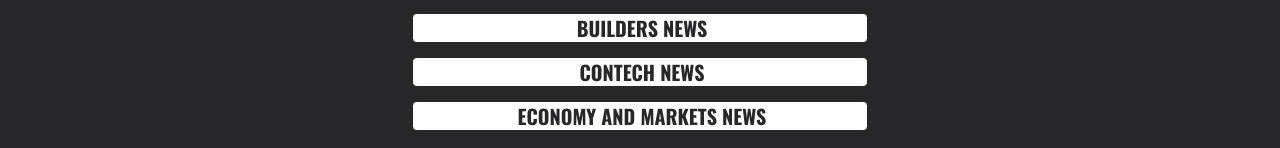
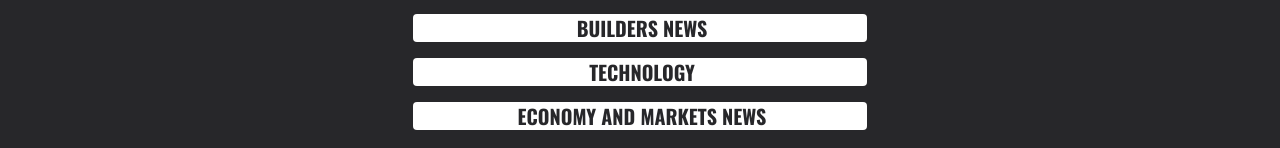
Before and after one commit to frankgimeno3/buildinformer, a Next.js app: page /access in a window 1280 px wide. Both pictures are taken after a click on the element "News". Shown: the part 466-614 px from the top of the page. Built offline with nearby package versions, Linux system fonts and the light colour scheme.

Commit message:
cambio de contech a tech

```diff
--- a/src/app/components/navs/NewsMenu.tsx
+++ b/src/app/components/navs/NewsMenu.tsx
@@ -40,8 +40,8 @@ const NewsMenu: FC<NewsMenuProps> = ({ isOpen, onNavigate }) => {
                              <p
                     className="text-center mb-4 cursor-pointer px-1 pl-2 font-bold bg-white hover:bg-gray-300
                     text-zinc-800 rounded-sm text-xl"
-                    onClick={() => onNavigate('/contech')}>
-                    CONTECH NEWS
+                    onClick={() => onNavigate('/tech')}>
+                    TECHNOLOGY
                 </p>
                             <p
                     className="text-center mb-4 cursor-pointer px-1 pl-2 font-bold bg-white hover:bg-gray-300
--- a/src/app/contech/page.tsx
+++ /dev/null
@@ -1,13 +0,0 @@
-import React, { FC } from 'react';
-
-interface ContechProps {
-
-}
-
-const Contech: FC<ContechProps> = ({ }) => {
-  return (
-   <div className='min-h-screen'>Contech</div>
-  );
-};
-
-export default Contech;
--- /dev/null
+++ b/src/app/tech/page.tsx
@@ -0,0 +1,13 @@
+import React, { FC } from 'react';
+
+interface TechProps {
+
+}
+
+const Tech: FC<TechProps> = ({ }) => {
+  return (
+   <div className='min-h-screen'>Tech</div>
+  );
+};
+
+export default Tech;
```
